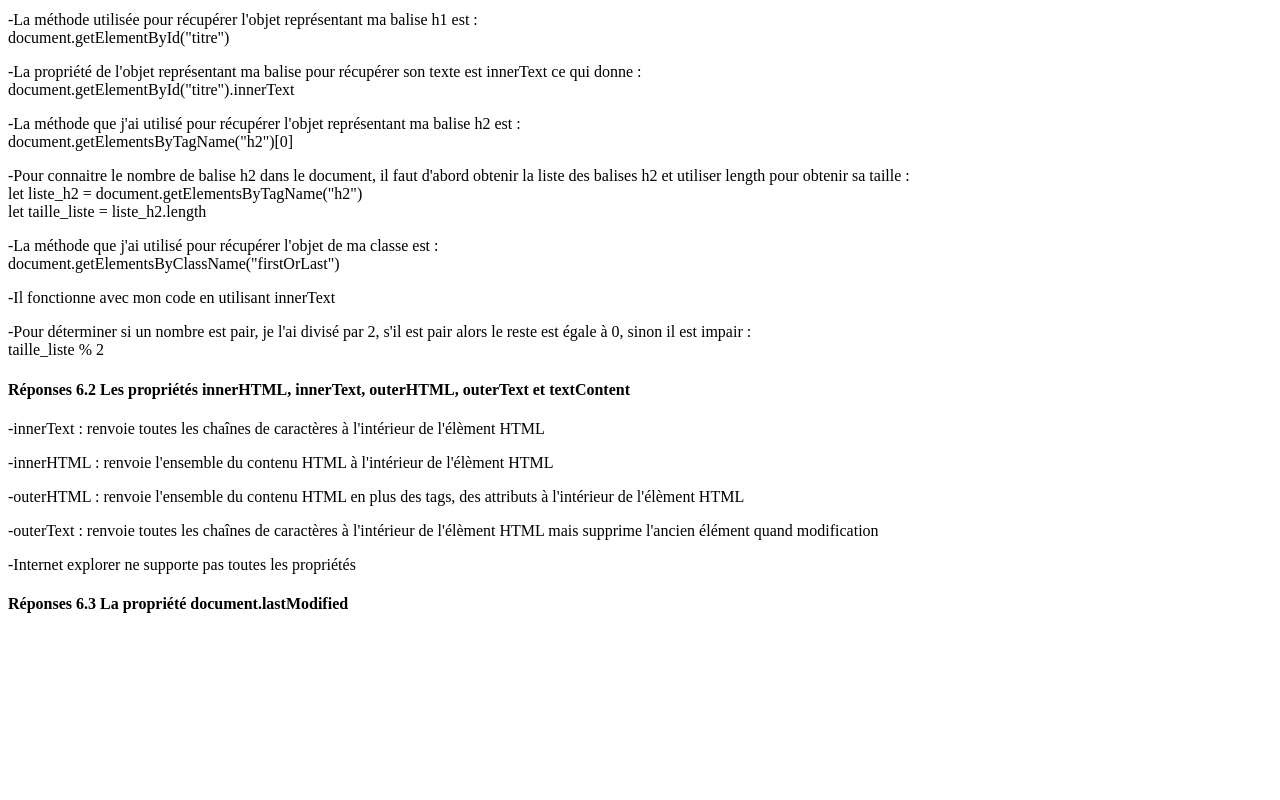
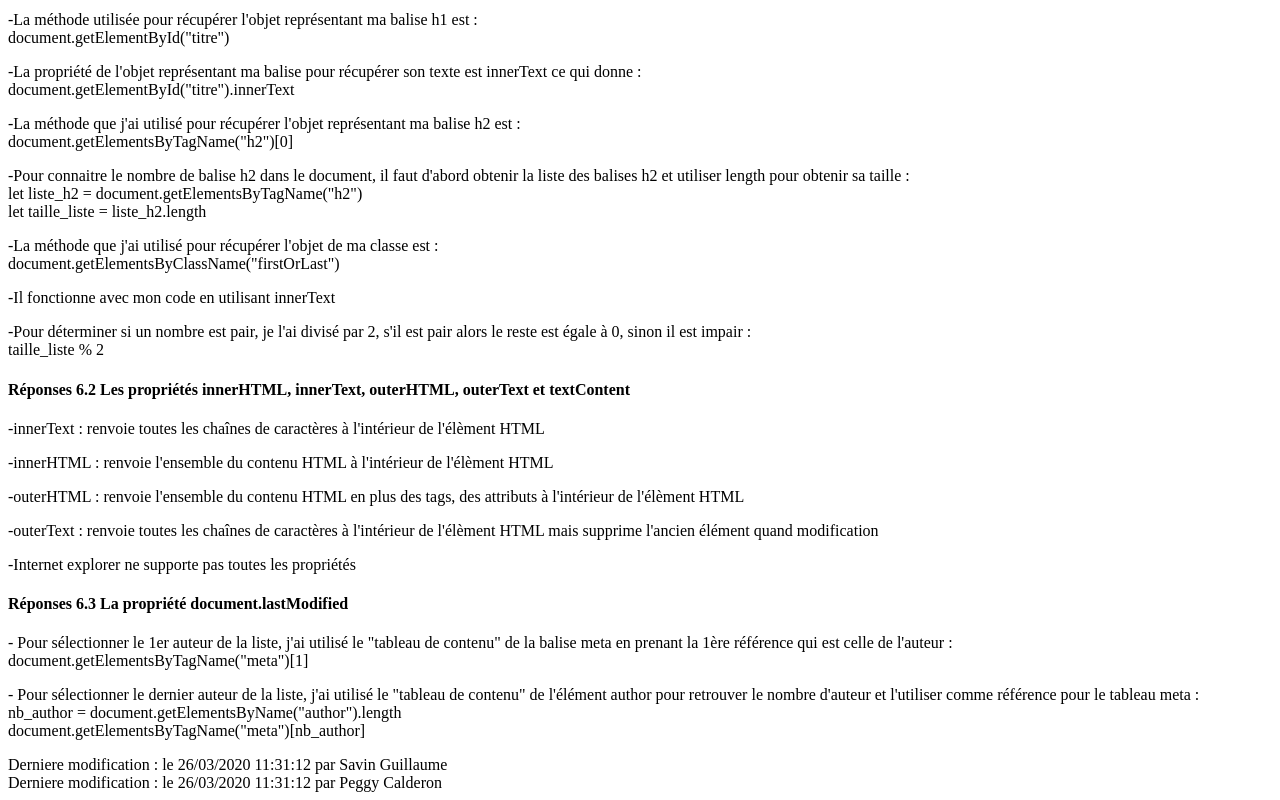
Before and after one commit to GuillaumeSavin/A413-TD1, a plain HTML site: page index.html in a window 1280 px wide. Shown: the part 486-1286 px from the top of the page. Before the commit the page ends 1120 px from the top, so only its background shows below. Drawn offline with Linux system fonts and the light colour scheme.

Commit message:
6.3 finish

```diff
--- a/index.html
+++ b/index.html
@@ -3,6 +3,8 @@
 <head>
     <meta charset="UTF-8">
     <meta name="author" content="Savin Guillaume">
+    <meta name="author" content="Guillaume Savin">
+    <meta name="author" content="Peggy Calderon">
     <meta name="description" content="Programmation Web - client riche M4103 -TD n°1">
     <meta name="keywords" content="HTML,CSS,M4103,JS,TD1">
     <title>exercice 1</title>
@@ -33,6 +35,7 @@
 
 
 
+
     <h4>Réponses 6.1 La propriété document.title</h4>
     <p>-L'évènement qui déclenche l'appelle de la fonction est onload qui dans le fichier html se retranscrit avec :<br> &lt;body onload="init()"&gt; </p>
     <p>-La méthode utilisée pour récupérer l'objet représentant ma balise h1 est :<br>document.getElementById("titre")</p>
@@ -51,6 +54,8 @@
     <p>-Internet explorer ne supporte pas toutes les propriétés</p>
 
     <h4>Réponses 6.3 La propriété document.lastModified</h4>
+    <p>- Pour sélectionner le 1er auteur de la liste, j'ai utilisé le "tableau de contenu" de la balise meta en prenant la 1ère référence qui est celle de l'auteur : <br> document.getElementsByTagName("meta")[1]</p>
+    <p>- Pour sélectionner le dernier auteur de la liste, j'ai utilisé le "tableau de contenu" de l'élément author pour retrouver le nombre d'auteur et l'utiliser comme référence pour le tableau meta : <br> nb_author = document.getElementsByName("author").length </br>document.getElementsByTagName("meta")[nb_author]</p>
 
     <div id="date_modif"></div>
 </body>
--- a/js/code.js
+++ b/js/code.js
@@ -72,19 +72,26 @@ function inverseTexte()
 function datemodif()
 {
     date = new Date()
+    nb_author = document.getElementsByName("author").length
+    console.log(nb_author)
     const options = { weekday: 'long', year: 'numeric', month: 'long', day: 'numeric' }
     author = document.getElementsByTagName("meta")[1].content
     description = document.getElementsByTagName("meta")[2].content
     keywords = document.getElementsByTagName("meta")[3].content
+    last_author = document.getElementsByTagName("meta")[nb_author].content
 
     console.log(author)
+    console.log(last_author)
     console.log(description)
     console.log(keywords)
 
-    //date.getDate()
-    date = date.toLocaleDateString("fr_FR",options)
+    date.getDate()
+    date = date.toLocaleString('fr-FR')
+    contenu = "Derniere modification : le " + date + " par " + author
+    contenu2 = "\n Derniere modification : le " + date + " par " + last_author
 
-    console.log(date)
+    console.log(contenu)
 
-    document.getElementById("date_modif").innerText = date
+    document.getElementById("date_modif").innerText = contenu
+    document.getElementById("date_modif").innerText += contenu2
 }
```
